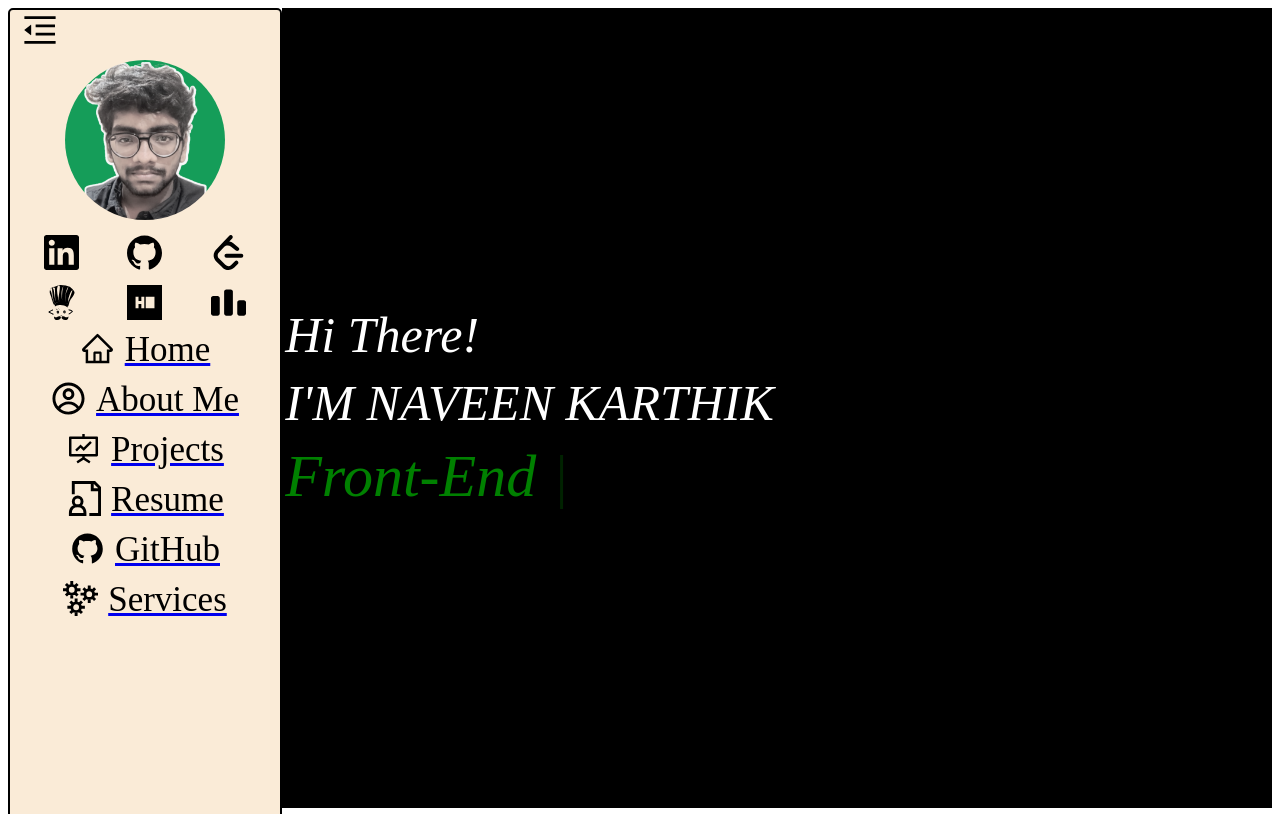
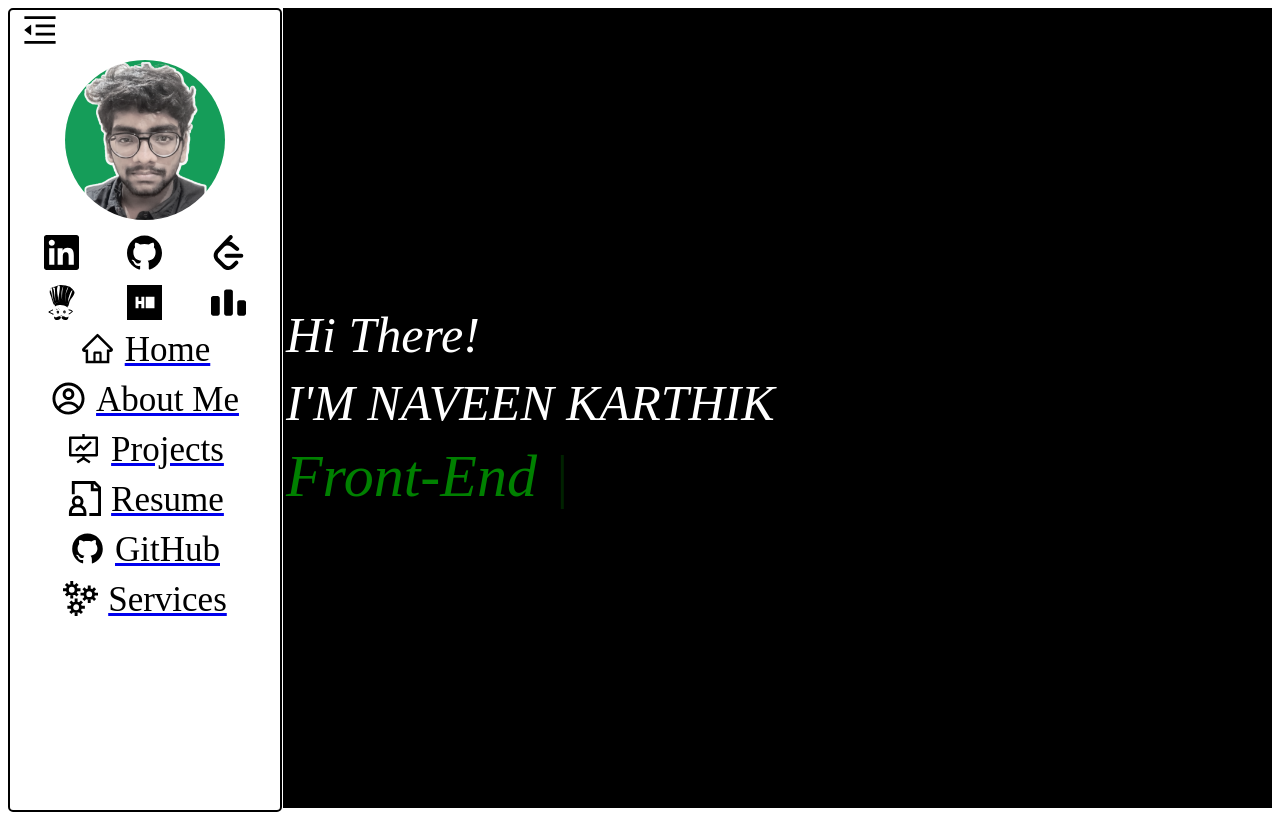
Before and after one commit to tireless-22/Portfolio, a React (Create React App) app: page / in a window 1280 px wide. Shown: the top 814 px of the page. Built offline with nearby package versions, Linux system fonts and the light colour scheme.

Commit message:
modified navbar

```diff
--- a/src/App.js
+++ b/src/App.js
@@ -8,6 +8,7 @@ import Github from "./Pages/Github"
 import Services from "./Pages/Services"
 import Projects from "./Pages/Projects"
 import "./App.css"
+import { useState } from "react";
 
 
 const AppLayout = styled.div`
@@ -21,8 +22,12 @@ justify-content: space-between;
 
 const MainContainer = styled.div`
   display: flex;
+
   flex-direction: column;
-  width: calc(100vw - 120px);
+  /* width:100%; */
+  /* margin-left: 275px; */
+  margin-left: ${(props) => (props.toggle ? "275px": "102px")};
+  width: calc(100vw);
   /* background-color: red; */
 `;
 
@@ -30,12 +35,22 @@ const MainContainer = styled.div`
 
 
 function App() {
+
+  const [toggle, setToggle] = useState(true);
+	const changeState = () => {
+		setToggle(!toggle)
+		// console.log(bright);
+	}
+
+
+
+
   return (
     <div className="App">
       <Router>
         <AppLayout>
-          <SideNav />
-          <MainContainer>
+          <SideNav toggle={toggle} changeState={changeState} />
+          <MainContainer toggle={toggle}>
             <Routes>
               <Route path="/" element={<Home />}></Route>
               <Route path="aboutMe" element={<AboutMe />}></Route>
--- a/src/Components/SideNav.jsx
+++ b/src/Components/SideNav.jsx
@@ -27,10 +27,11 @@ const Container = styled.div`
   flex-direction: column;
   padding-left: 10px;
   padding-right: 10px;
-  background-color: antiquewhite;
+  /* background-color: #ffda94.; */
   border: 2px solid black;
   border-radius: 5px;
-  position: static;
+  position: fixed;
+  height: 100vh;
 `;
 const ToggleOn = styled.div`
   display: flex;
@@ -124,15 +125,17 @@ const RouterIcon2 = styled.div`
   justify-content: center;
 `;
 
-const SideNav = () => {
-  const [toggle, setToggle] = useState(true);
+const SideNav = ({toggle,changeState}) => {
+  // const [toggle, setToggle] = useState(true);
+  console.log(toggle);
+
 
   return (
     <Container>
       {toggle ? (
-        <AiOutlineMenuFold size="40px" onClick={() => setToggle(!toggle)} />
+        <AiOutlineMenuFold size="40px" onClick={() => changeState()} />
       ) : (
-        <AiOutlineMenuUnfold size="40px" onClick={() => setToggle(!toggle)} />
+        <AiOutlineMenuUnfold size="40px" onClick={() => changeState()} />
       )}
 
       {toggle ? (
```
